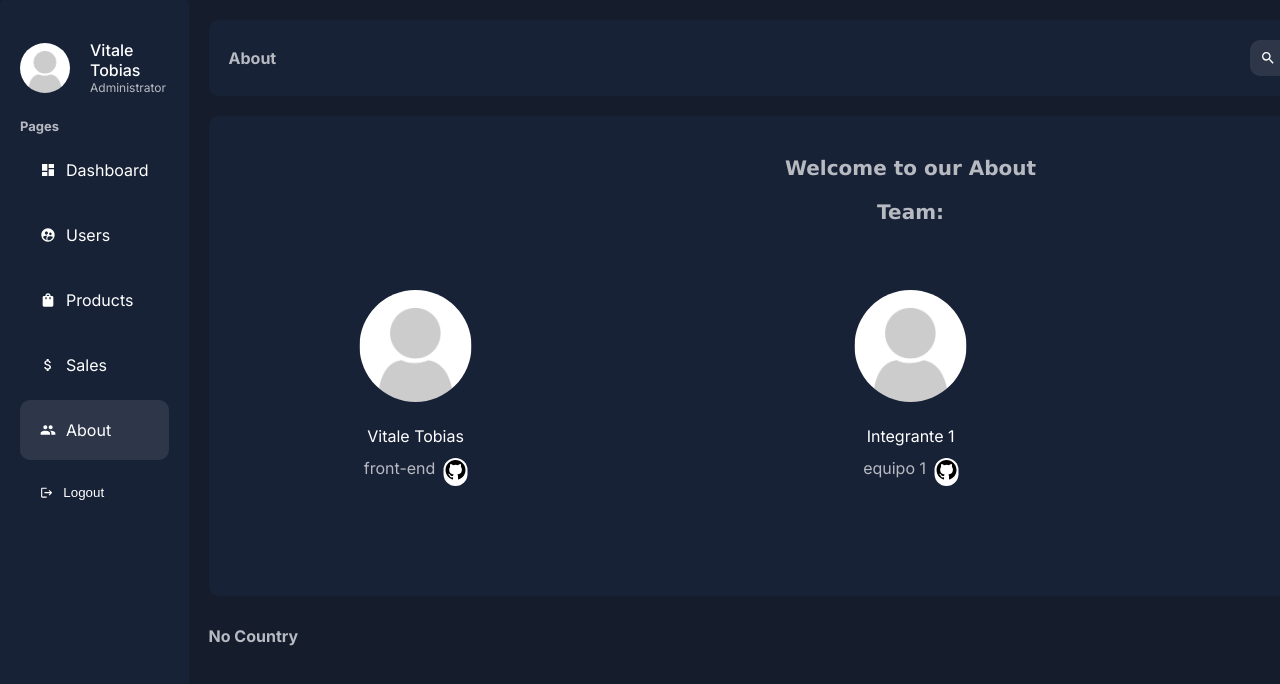
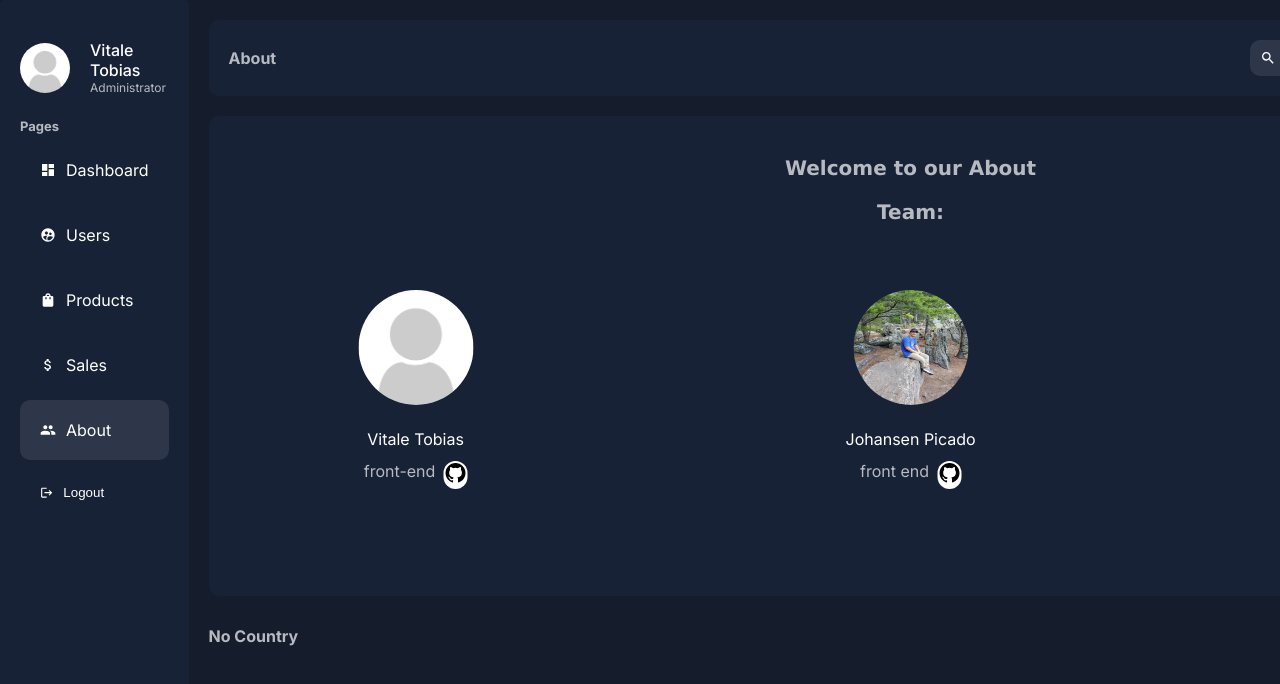
Before and after one commit to No-Country-simulation/c19-51-n-node-react, a Next.js app in the folder front/: page /dashboard/about in a window 1280 px wide. Shown: the top 684 px of the page. Built offline with nearby package versions, Linux system fonts and the light colour scheme.

Commit message:
modificaciones image about

```diff
--- a/front/app/components/data/team.js
+++ b/front/app/components/data/team.js
@@ -7,10 +7,10 @@ const integrantes = [
     },
 
     {
-        imagen: '/noavatar.png',
-        nombre: 'Integrante 1',
-        equipo: 'Equipo 1',
-        link: 'https://example.com',
+        imagen: '/imageJoha.jpg',
+        nombre: 'Johansen Picado',
+        equipo: 'Front End',
+        link: 'https://github.com/Johamaster04',
       },
 
       {
--- a/front/app/dashboard/about/about.module.css
+++ b/front/app/dashboard/about/about.module.css
@@ -30,7 +30,6 @@
 }
 
 .slide_image {
-  width: 7rem;
   border-radius: 9999px;
   margin-top: 1rem;
 }
--- a/front/app/dashboard/about/page.jsx
+++ b/front/app/dashboard/about/page.jsx
@@ -4,6 +4,7 @@ import styles from "./about.module.css"
 import integrantes from "../../components/data/team"
 import useEmblaCarousel from "embla-carousel-react";
 import Autoplay from "embla-carousel-autoplay";
+import Image from 'next/image';
 
 export default function AboutUs() {
   const [emblaRef, emblaApi] = useEmblaCarousel({ loop: true }, [Autoplay()]);
@@ -17,16 +18,18 @@ export default function AboutUs() {
           <div className={styles.embla__container}>
             {integrantes.map((integrante) => (
               <div key={integrante.nombre} className={styles.embla__slide}>
-                <img
+                <Image
                   className={styles.slide_image}
                   src={integrante.imagen}
                   alt={integrante.nombre}
+                  width={115}
+                  height={115}
                 />
                 <div className={styles.slide_content}>
                   <div className={styles.slide_name}>{integrante.nombre}</div>
                   <div className={styles.slide_team}>
                     <p>{integrante.equipo}</p>
-                    <a href={integrante.link} className={styles.link_button}>
+                    <a href={integrante.link} className={styles.link_button} target="_blank">
                       <svg
                         xmlns="http://www.w3.org/2000/svg"
                         width="24"
```
Also changed, not shown: front/public/imageJoha.jpg (added).
